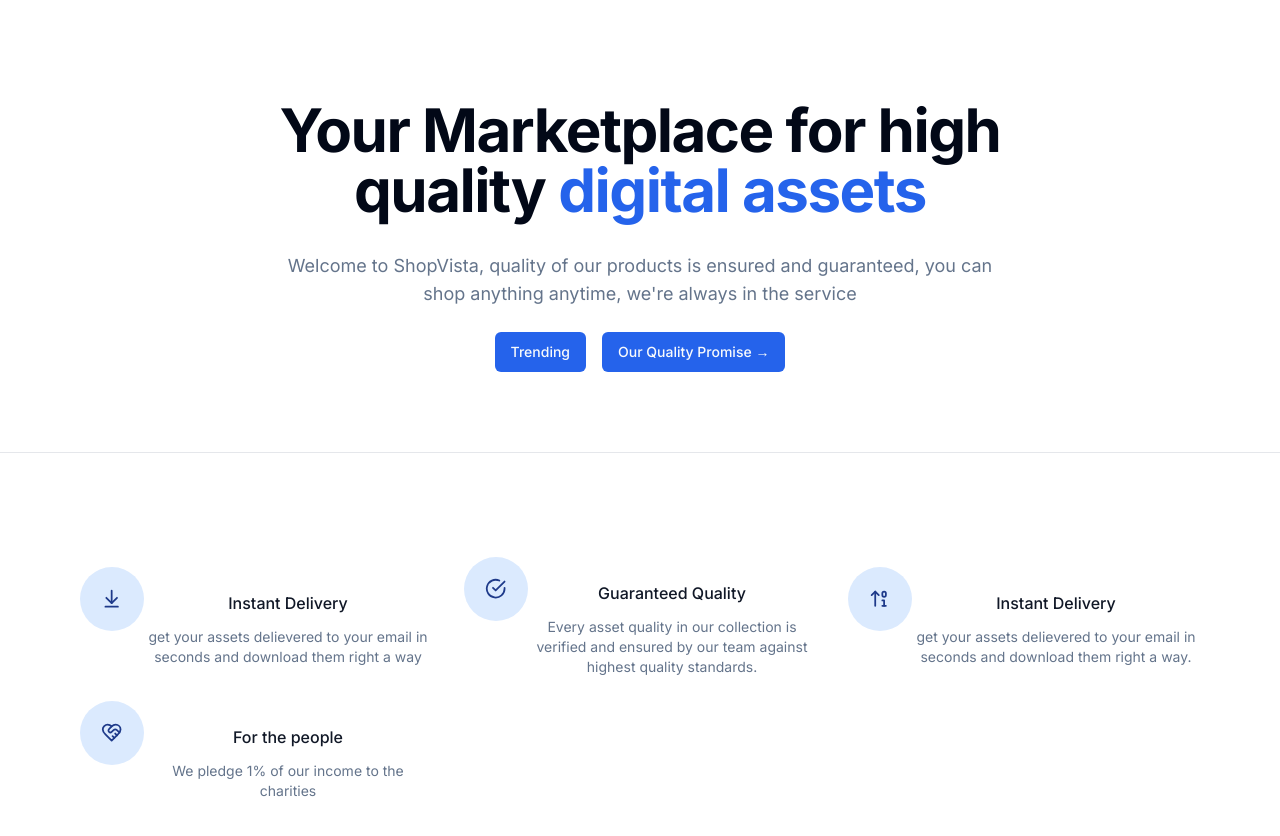
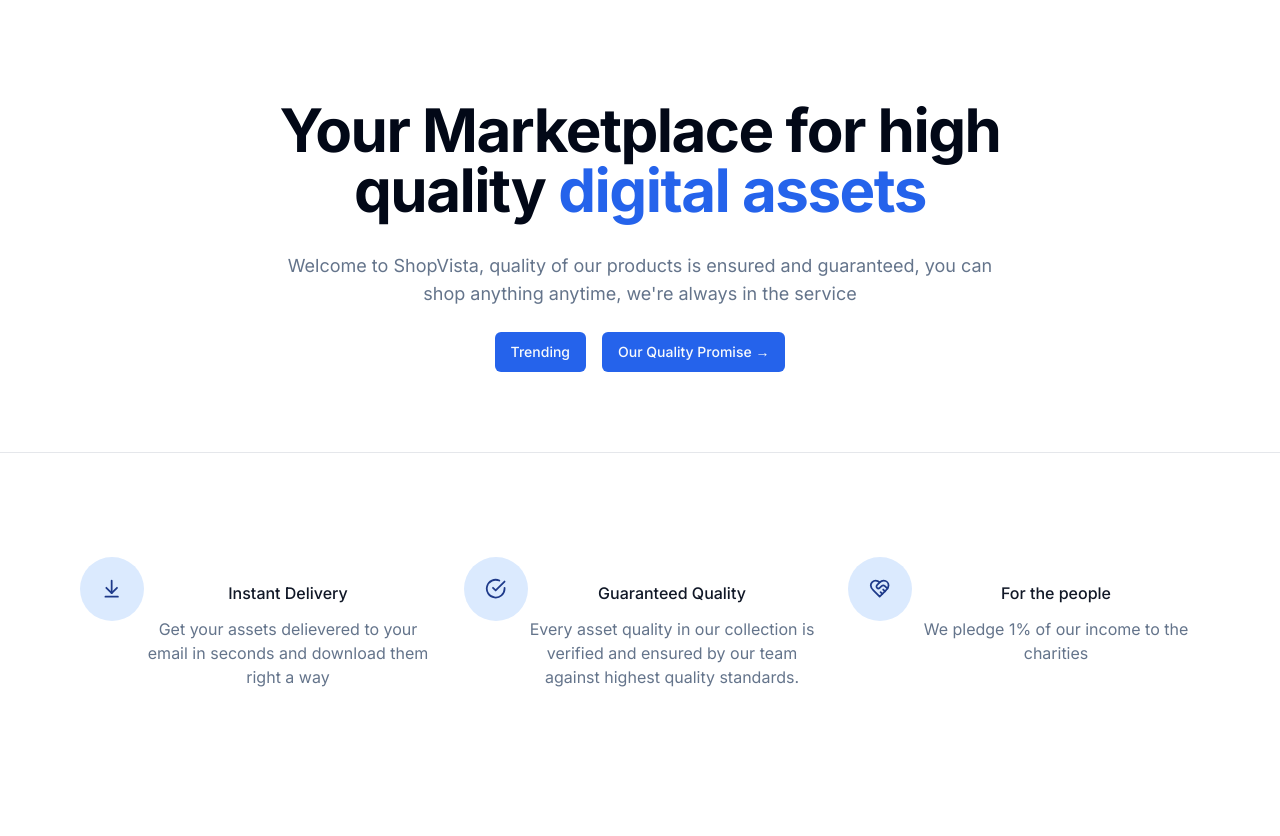
Before and after one commit to saher-elgendy/ShopVista, a Next.js app: page / in a window 1280 px wide. Shown: the top 836 px of the page. After the commit the page ends 800 px from the top, so only its background shows below. Built offline with nearby package versions, Linux system fonts and the light colour scheme.

Commit message:
fixing services text

```diff
--- a/src/app/page.tsx
+++ b/src/app/page.tsx
@@ -16,7 +16,7 @@ export default function Home() {
       name: "Instant Delivery",
       Icon: ArrowDownToLine,
       description:
-        "get your assets delievered to your email in seconds and download them right a way",
+        "Get your assets delievered to your email in seconds and download them right a way",
     },
     {
       name: "Guaranteed Quality",
@@ -24,17 +24,19 @@ export default function Home() {
       description:
         "Every asset quality in our collection is verified and ensured by our team against highest quality standards.",
     },
-    {
-      name: "Instant Delivery",
-      Icon: ArrowUp01,
-      description:
-        "get your assets delievered to your email in seconds and download them right a way.",
-    },
+
     {
       name: "For the people",
       Icon: HeartHandshake,
       description: "We pledge 1% of our income to the charities ",
     },
+    //  TODO: experimenting with fourth item
+    // {
+    //   name: "Instant Delivery",
+    //   Icon: ArrowUp01,
+    //   description:
+    //     "get your assets delievered to your email in seconds and download them right a way.",
+    // },
   ];
 
   return (
@@ -64,7 +66,7 @@ export default function Home() {
       </MaxWidthWrapper>
       <section className="border-t border-gray-200 bg-gray">
         <MaxWidthWrapper className="py-20">
-          <div className="grid grid-cols-1 gap-y-12 sm:grid-cols-2 sm:gap-x-6 lg:grid-cols-3 lg:gap-x-8 lg:gap-y-0 place-items-center">
+          <div className="grid grid-cols-1 gap-y-12 sm:grid-cols-2 sm:gap-x-6 lg:grid-cols-3 lg:gap-x-8 lg:gap-y-4 ">
             {services.map((service) => (
               <div
                 key={service.name}
@@ -77,8 +79,12 @@ export default function Home() {
                 </div>
 
                 <div className="mt-6 text-center">
-                  <h3 className="text-base font-medium text-gray-900">{service.name}</h3>
-                  <p className="mt-3 text-sm text-muted-foreground">{service.description}</p>
+                  <h3 className="text-base font-medium text-gray-900">
+                    {service.name}
+                  </h3>
+                  <p className="mt-3 text-md text-muted-foreground">
+                    {service.description}
+                  </p>
                 </div>
               </div>
             ))}
```
